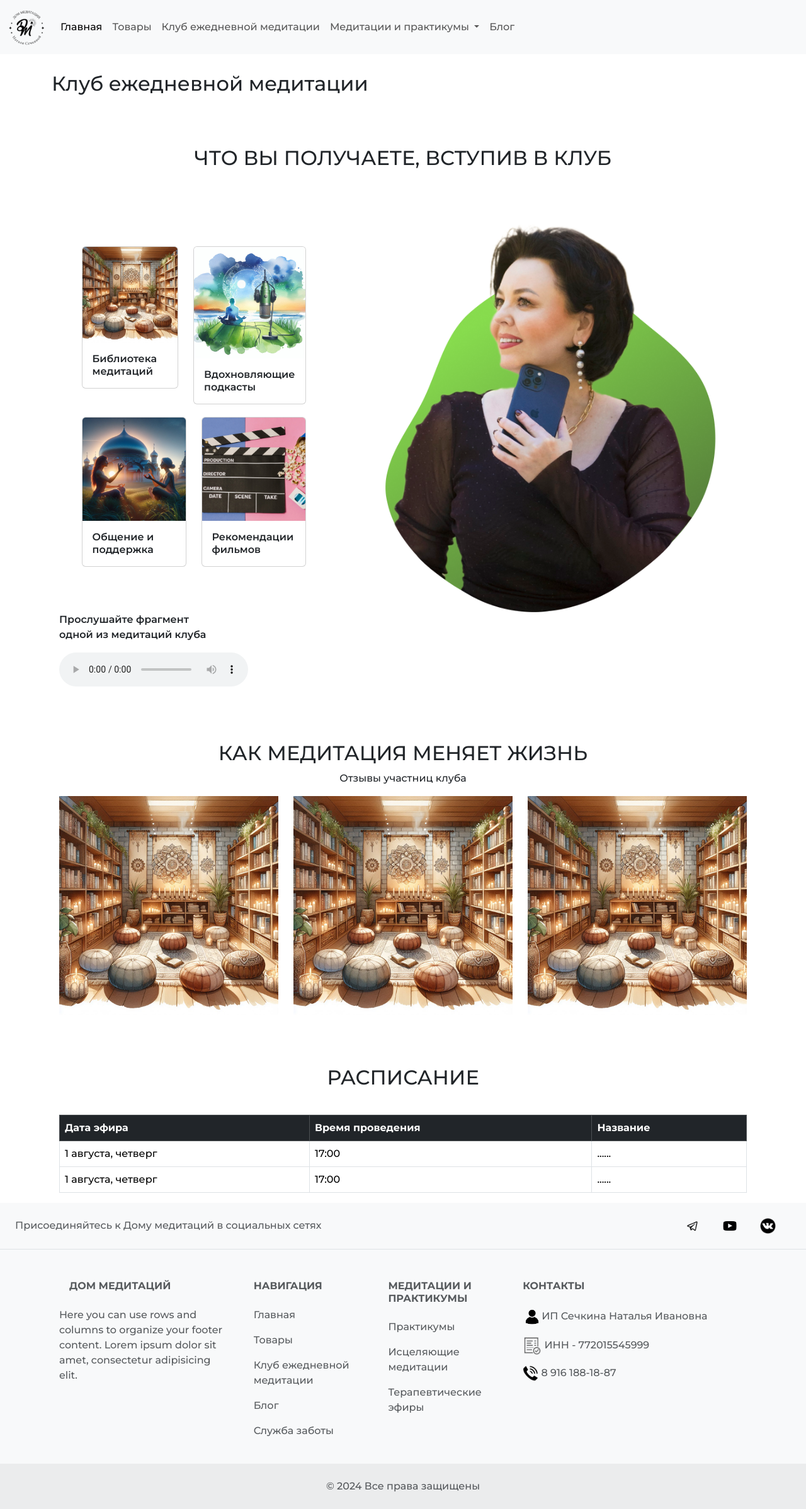
After one commit to tigeevaas/dom_meditation, a Django app: page /club/ in a window 1280 px wide. The commit adds this page. Shown: the whole page at 63% size. Run offline with Django 5.2, Linux system fonts and the light colour scheme; some libraries are stand-ins or nearby versions.

Commit message:
created pages: products, club; fixed bug with url

```diff
--- a/dom_meditation/urls.py
+++ b/dom_meditation/urls.py
@@ -1,8 +1,11 @@
 from django.contrib import admin
-from django.urls import path, include  # new
+from django.urls import path, include, re_path
 from main import views
 
 urlpatterns = [
-    path("", views.index),
-    path("products/", views.products),
+    path("", views.index, name='index'),
+    path("products/", views.products, name='products'),
+    path("club/", views.club, name='club'),
+    # re_path(r'^products/', views.products),
+    # re_path(r'^club/', views.club),
 ]
--- /dev/null
+++ b/main/static/css/club.css
@@ -0,0 +1,14 @@
+.title {
+    text-align: center;
+    font-weight: 500;
+    font-size: 32px;
+}
+
+img {
+    max-width: 100%;
+}
+
+.card-body p {
+    font-weight: 600;
+    line-height: 20px;
+}
--- a/main/static/css/index.css
+++ b/main/static/css/index.css
@@ -17,6 +17,7 @@
     margin-top: 20px;
     background: #25801D;
     border-color: #25801D;
+    width: 300px;
 }
 
 #button:hover {
@@ -33,7 +34,9 @@
 .card img {
   max-width: 100%;
   max-height: 100%;
+    align-self: center;
 }
+
 .card {
   margin: 0 0.5em;
   box-shadow: 2px 6px 8px 0 rgba(22, 22, 26, 0.18);
@@ -50,6 +53,7 @@
 }
 @media (min-width: 768px) {
   .card img {
-    height:25em;
+    height:10em;
+      width: 10em;
   }
 }
--- a/main/urls.py
+++ b/main/urls.py
@@ -1,7 +1,8 @@
 from django.urls import path
-from .views import index, products
+from .views import index, products, club
 
 urlpatterns = [
     path('', index, name='home'),
     path('products/', products, name='products'),
+    path('club/', club, name='club'),
 ]
--- a/main/views.py
+++ b/main/views.py
@@ -6,3 +6,6 @@ def index(request):
 
 def products(request):
     return render(request, "main/products.html")
+
+def club(request):
+    return render(request, "main/club.html")
--- a/templates/base.html
+++ b/templates/base.html
@@ -4,7 +4,8 @@
 <head>
     <link rel="preconnect" href="https://fonts.googleapis.com">
     <link rel="preconnect" href="https://fonts.gstatic.com" crossorigin>
-  <link href="https://fonts.googleapis.com/css2?family=Montserrat:ital,wght@0,100..900;1,100..900&family=Raleway:ital,wght@0,100..900;1,100..900&display=swap" rel="stylesheet">
+    <link href="https://fonts.googleapis.com/css2?family=Montserrat:ital,wght@0,100..900;1,100..900&family=Raleway:ital,wght@0,100..900;1,100..900&display=swap"
+          rel="stylesheet">
     {% block head %}{% endblock head %}
     <title>{% block title %}{% endblock %}</title>
     {% load django_bootstrap5 %}
@@ -15,6 +16,7 @@
             font-family: 'Montserrat', sans-serif;
             font-weight: 500;
         }
+
         a {
             text-decoration: None;
         }
@@ -28,22 +30,24 @@
         <a class="navbar-brand" href="#">
             <img src="{% static 'images/logo.png' %}" width="60px">
         </a>
-    <button class="navbar-toggler" type="button" data-bs-toggle="collapse" data-bs-target="#navbarScroll" aria-controls="navbarScroll" aria-expanded="false" aria-label="Toggle navigation">
+        <button class="navbar-toggler" type="button" data-bs-toggle="collapse" data-bs-target="#navbarScroll"
+                aria-controls="navbarScroll" aria-expanded="false" aria-label="Toggle navigation">
             <span class="navbar-toggler-icon"></span>
         </button>
         <div class="collapse navbar-collapse" id="navbarScroll">
             <ul class="navbar-nav me-auto my-2 my-lg-0 navbar-nav-scroll" style="--bs-scroll-height: 100px;">
                 <li class="nav-item">
-          <a class="nav-link active" aria-current="page" href="#">Главная</a>
+                    <a class="nav-link active" aria-current="page" href="/">Главная</a>
                 </li>
                 <li class="nav-item">
-          <a class="nav-link" href="products/">Товары</a>
+                    <a class="nav-link" href="{% url 'products' %}">Товары</a>
                 </li>
                 <li class="nav-item">
-          <a class="nav-link" href="">Клуб ежедневной медитации</a>
+                    <a class="nav-link" href="{% url 'club' %}">Клуб ежедневной медитации</a>
                 </li>
                 <li class="nav-item dropdown">
-          <a class="nav-link dropdown-toggle" href="#" id="navbarScrollingDropdown" role="button" data-bs-toggle="dropdown" aria-expanded="false">
+                    <a class="nav-link dropdown-toggle" href="#" id="navbarScrollingDropdown" role="button"
+                       data-bs-toggle="dropdown" aria-expanded="false">
                         Медитации и практикумы
                     </a>
                     <ul class="dropdown-menu" aria-labelledby="navbarScrollingDropdown">
--- /dev/null
+++ b/templates/main/club.html
@@ -0,0 +1,137 @@
+{% extends "base.html" %}
+{% block head %}
+{% load static %}
+
+<link rel="stylesheet" type="text/css" href="{% static 'css/club.css' %}">
+{% endblock head %}
+
+{% block content %}
+
+<div class="container">
+    <div class="row h-100 justify-content-center align-items-center">
+        <div class="col">
+            <h2 style="margin-top: 20px;">Клуб ежедневной медитации</h2>
+            <h1 class="title" style="margin-top: 80px">ЧТО ВЫ ПОЛУЧАЕТЕ, ВСТУПИВ В КЛУБ</h1>
+        </div>
+    </div>
+</div>
+
+<div class="container" style="margin-top: 40px">
+    <div class="row justify-content-center align-items-center">
+        <div class="col-4">
+            <div class="row">
+                <div class="col">
+                    <div class="card">
+                        <img src="{% static 'images/club-1.jpg' %}" class="card-img-top" alt="...">
+                        <div class="card-body">
+                            <p class="card-text">Библиотека медитаций</p>
+                        </div>
+                    </div>
+                </div>
+
+                <div class="col">
+                    <div class="card">
+                        <img src="{% static 'images/club-2.jpg' %}" class="card-img-top" alt="...">
+                        <div class="card-body">
+                            <p class="card-text">Вдохновляющие подкасты</p>
+                        </div>
+                    </div>
+                </div>
+            </div>
+            <div class="row" style="margin-top: 20px;">
+                <div class="col">
+                    <div class="card">
+                        <img src="{% static 'images/club-4.jpg' %}" class="card-img-top" alt="...">
+                        <div class="card-body">
+                            <p class="card-text">Общение и поддержка</p>
+                        </div>
+                    </div>
+                </div>
+
+                <div class="col">
+                    <div class="card">
+                        <img src="{% static 'images/club-3.png' %}" class="card-img-top" alt="...">
+                        <div class="card-body">
+                            <p class="card-text">Рекомендации фильмов</p>
+                        </div>
+                    </div>
+                </div>
+            </div>
+        </div>
+
+        <div class="col-1"></div>
+
+        <div class="col-6">
+            <img class="img-fluid" src="{% static 'images/nat-2.png' %}">
+        </div>
+    </div>
+
+    <div class="container">
+        <div class="row h-100 justify-content-center align-items-center">
+            <div class="col">
+                <div class="row">
+                    <div class="col-3">
+                        <p style="font-weight: 600;">Прослушайте фрагмент одной из медитаций клуба</p>
+                    </div>
+                </div>
+                <audio controls="controls">
+                    <source src="track.ogg" type="audio/ogg"/>
+                    <source src="track.mp3" type="audio/mpeg"/>
+                    Your browser does not support the audio element.
+                </audio>
+            </div>
+        </div>
+    </div>
+
+    <div class="container">
+        <div class="row h-100 justify-content-center align-items-center">
+            <div class="col">
+                <h1 class="title" style="margin-top: 80px">КАК МЕДИТАЦИЯ МЕНЯЕТ ЖИЗНЬ</h1>
+                <p class="description" style="text-align: center;">Отзывы участниц клуба</p>
+            </div>
+        </div>
+        <div class="row h-100 justify-content-center align-items-center">
+            <div class="col-4">
+                <img src="{% static 'images/club-1.jpg' %}">
+            </div>
+            <div class="col-4">
+                <img src="{% static 'images/club-1.jpg' %}">
+            </div>
+            <div class="col-4">
+                <img src="{% static 'images/club-1.jpg' %}">
+            </div>
+        </div>
+        <div class="row h-100 justify-content-center align-items-center">
+            <div class="col">
+                <h1 class="title" style="margin-top: 80px">РАСПИСАНИЕ</h1>
+
+                <!--Таблица-->
+
+                <table class="table table-bordered" style="margin-top: 40px;">
+  <thead class="table-dark">
+    <tr>
+      <th scope="col">Дата эфира</th>
+      <th scope="col">Время проведения</th>
+      <th scope="col">Название</th>
+    </tr>
+  </thead>
+  <tbody>
+    <tr>
+      <td>1 августа, четверг</td>
+      <td>17:00</td>
+      <td>......</td>
+    </tr>
+    <tr>
+      <td>1 августа, четверг</td>
+      <td>17:00</td>
+      <td>......</td>
+    </tr>
+  </tbody>
+</table>
+
+    </div>
+    </div>
+    </div>
+
+
+    {% endblock content %}
```
Also changed, not shown: main/static/css/products.css (added, +17 -0 lines), templates/main/index.html (+27 -17 lines), templates/main/products.html (+38 -3 lines), main/static/images/candle.png (added), main/static/images/cards.png (added), main/static/images/club-1.jpg (added), main/static/images/club-2.jpg (added), main/static/images/club-3.png (added), main/static/images/club-4.jpg (added), main/static/images/nat-2.png (added). Lines whose indentation alone changed are shown as unchanged.
